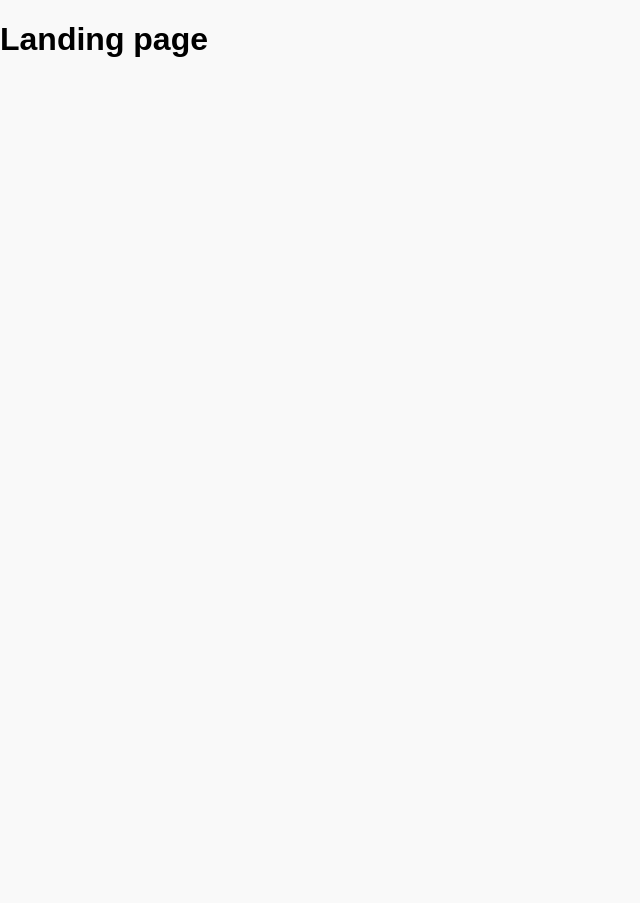
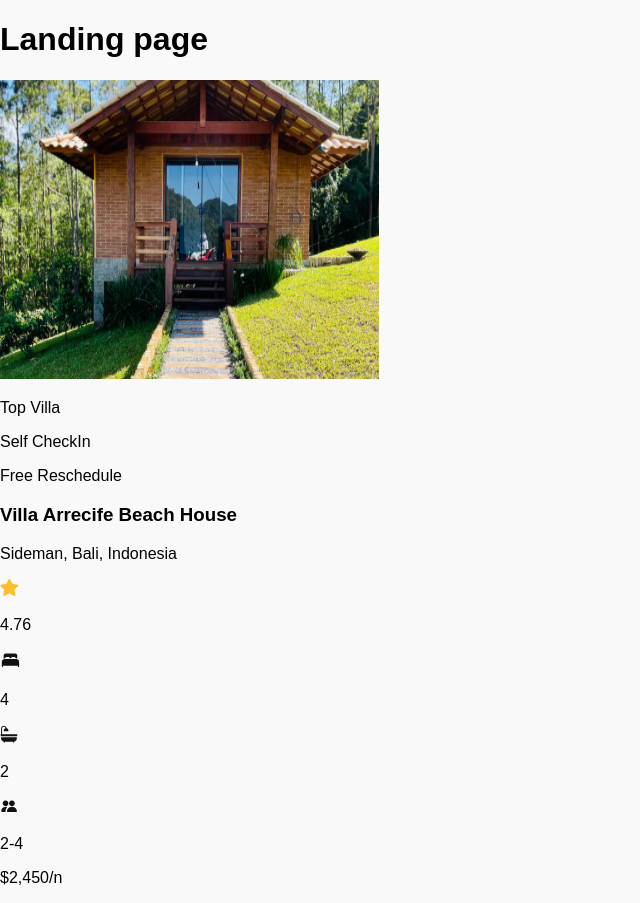
Before and after one commit to E-LiyonCodeSantex/alx-project-0x00-setup, a Next.js app in the folder alx-project-0x00/: page /landing in a window 1280 px wide. Shown: the whole page, without its empty margins (0-640 px from the left). Before the commit the page ends 800 px from the top, so only its background shows below. Built offline with nearby package versions, Linux system fonts and the light colour scheme.

Commit message:
4. Using components

```diff
--- a/alx-project-0x00/components/Card.tsx
+++ b/alx-project-0x00/components/Card.tsx
@@ -1,6 +1,6 @@
 import Image from "next/image"
-import HOUSE_IMAGE from "@/public/assets/house.png"
-import STAR_IMAGE from "@/public/assets/star.png"
+import HOUSE_IMAGE from "@/public/assets/images/house.png"
+import STAR_IMAGE from "@/public/assets/images/star.png"
 import React from "react"
 import Pill from "./Pill"
 
--- a/alx-project-0x00/components/Pill.tsx
+++ b/alx-project-0x00/components/Pill.tsx
@@ -1,9 +1,15 @@
-const Pill: React.FC = () => {
-  return (
-    <div className=" flex justify-center  items-center bg-[#F9F9F9] px-3 w-auto h-[27px] rounded-full">
-      <p className=" text-sm ">Title</p>
-    </div>
-  )
+import React from "react";
+
+interface PillProps {
+  title: string;
 }
 
+const Pill: React.FC<PillProps> = ({ title }) => {
+  return (
+    <div className="flex justify-center items-center bg-[#F9F9F9] px-3 w-auto h-[27px] rounded-full">
+      <p className="text-sm">{title}</p>
+    </div>
+  );
+};
+
 export default Pill;
--- a/alx-project-0x00/pages/landing.tsx
+++ b/alx-project-0x00/pages/landing.tsx
@@ -1,7 +1,10 @@
+import Card from "@/components/Card"
+
 const Landing: React.FC = () => {
     return(
         <div>
             <h1 className=" text-xl font-extralight">Landing page</h1>
+            <Card />
         </div>
     )
 }
```
